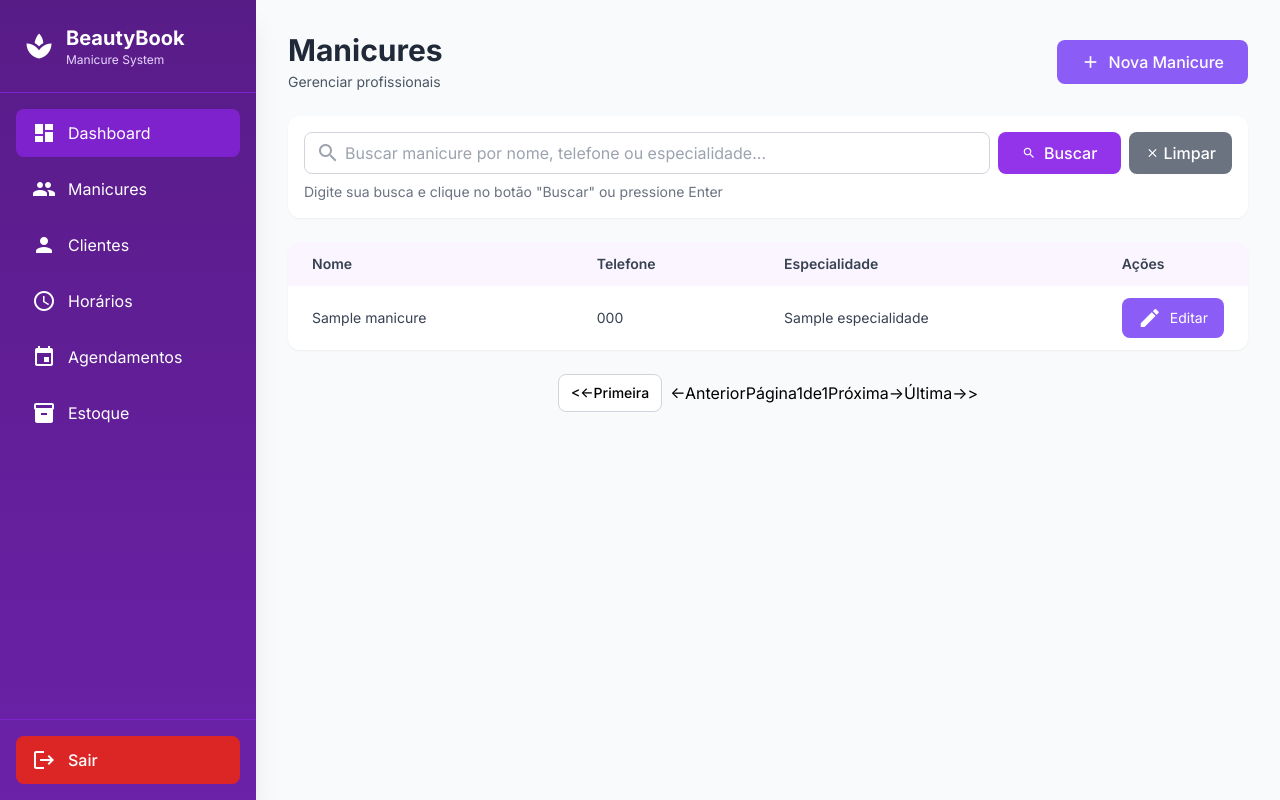
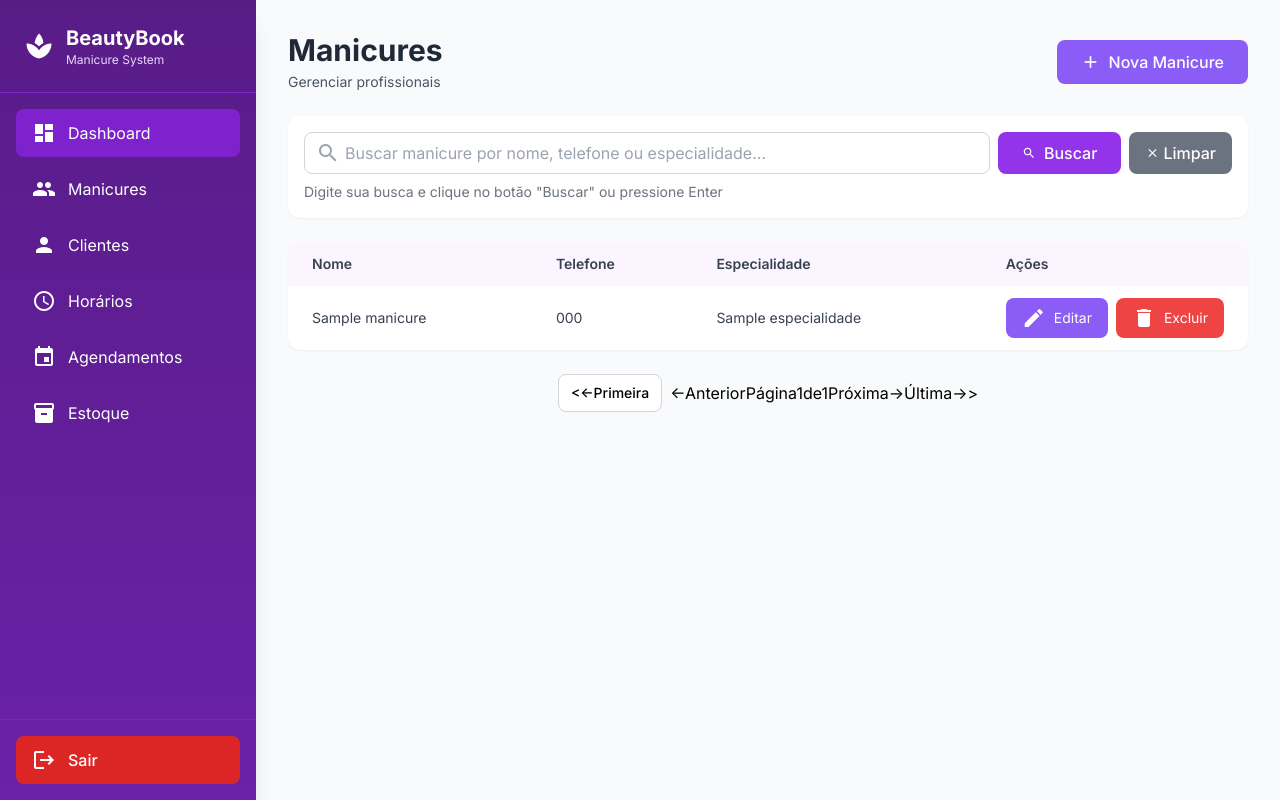
Before and after one commit to PHPauloReis/beautybookapp, a PHP site: template src/Views/manicures/index.html.twig in a window 1280 px wide. Run offline with PHP 8.4, Linux system fonts and the light colour scheme; the template is opened without the code that fills it: most values are stand-ins (such as "Sample title", 1, 10 or a date in 2020); some libraries are stand-ins or nearby versions.

Commit message:
Deletando registros (modo inseguro)

```diff
--- a/config/routes.php
+++ b/config/routes.php
@@ -8,3 +8,4 @@ $router = new Router();
 $router->map('GET', '/', [ManicuresController::class, 'index']);
 $router->map('GET','/cadastrar', [ManicuresController::class, 'exibirForm']);
 $router->map('POST','/cadastrar', [ManicuresController::class, 'gravar']);
+$router->map('GET','/excluir/{id}', [ManicuresController::class, 'excluir']);
--- a/src/Views/manicures/index.html.twig
+++ b/src/Views/manicures/index.html.twig
@@ -54,10 +54,16 @@
 									<td class="px-6 py-3 text-sm text-gray-700">{{ manicure.telefone }}</td>
 									<td class="px-6 py-3 text-sm text-gray-700">{{ manicure.especialidade }}</td>
 									<td class="px-6 py-3 text-sm text-gray-700">
-										<a href="form.html" class="bg-violet-500 hover:bg-purple-700 text-white px-4 py-2 rounded-lg inline-flex items-center gap-2 transition-all duration-300">
-											<span class="material-icons">edit</span>
-											Editar
-										</a>
+										<div class="flex gap-2">
+											<a href="/editar/{{ manicure.id }}" class="bg-violet-500 hover:bg-purple-700 text-white px-4 py-2 rounded-lg inline-flex items-center gap-2 transition-all duration-300">
+												<span class="material-icons">edit</span>
+												Editar
+											</a>
+											<a href="/excluir/{{ manicure.id }}" class="bg-red-500 hover:bg-red-700 text-white px-4 py-2 rounded-lg inline-flex items-center gap-2 transition-all duration-300">
+												<span class="material-icons">delete</span>
+												Excluir
+											</a>
+										</div>
 									</td>
 								</tr>
 							{% endfor %}
```
Also changed, not shown: src/Controllers/ManicuresController.php (+7 -0 lines), src/Models/BaseModel.php (+18 -1 lines).
